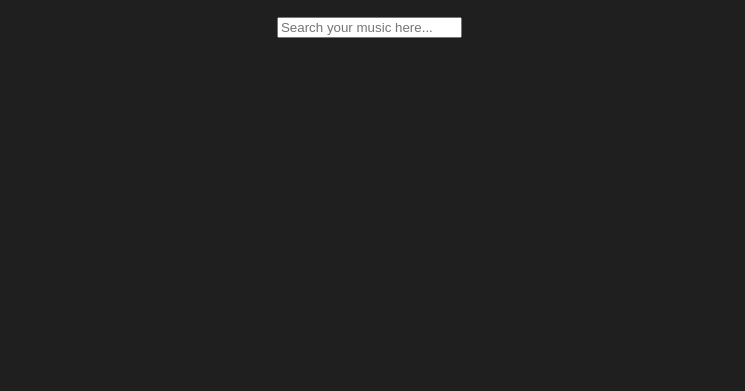
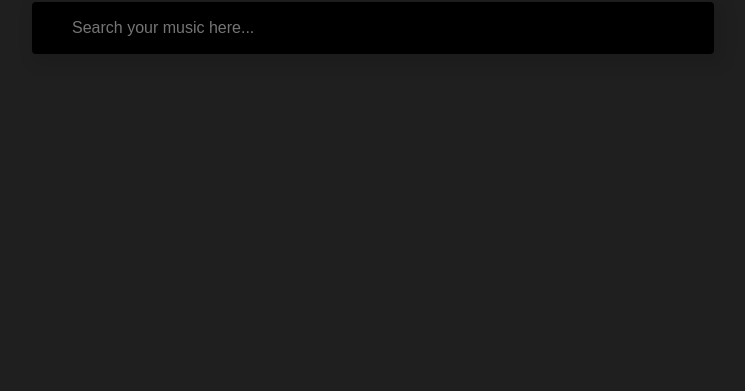
Before and after one commit to Philipelima/Music-search, a plain HTML site: page index.html in a window 1280 px wide. Shown: the part 425-816 px from the top of the page, without its empty margins (267-1012 px from the left). Drawn offline with Linux system fonts and the light colour scheme.

Commit message:
Update style.css

```diff
--- a/Assets/CSS/style.css
+++ b/Assets/CSS/style.css
@@ -29,7 +29,7 @@ body {
     color: #ffffff;
 
 }
-.input {
+.inputArea-input-search {
 
     height: 50px;
     width: 50vw;
```
